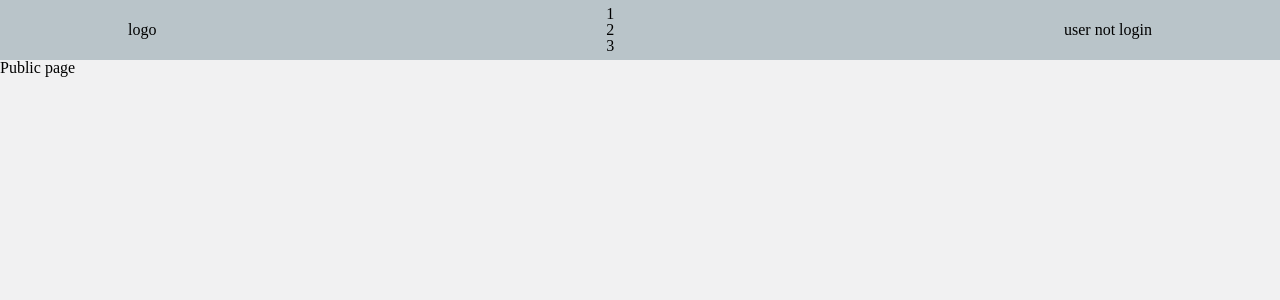
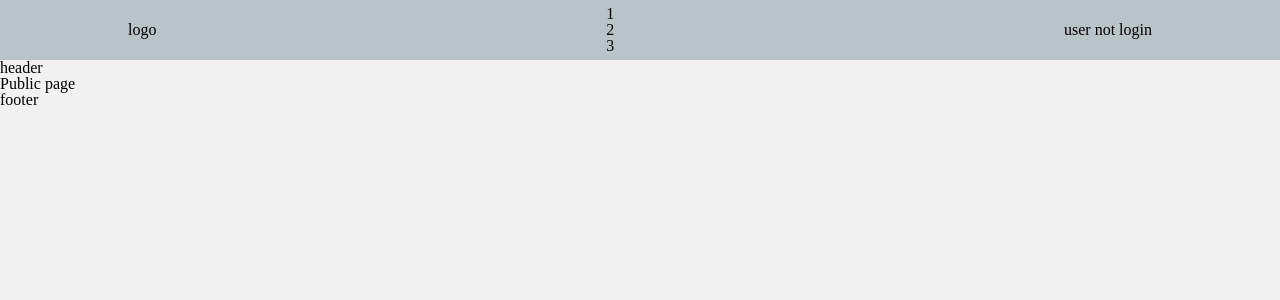
Before and after one commit to grage03/prello, a React (Create React App) app: page / in a window 1280 px wide. Shown: the top 300 px of the page. Built offline with nearby package versions, Linux system fonts and the light colour scheme.

Commit message:
add(public): add some code

```diff
--- a/src/public/index.tsx
+++ b/src/public/index.tsx
@@ -3,7 +3,9 @@ import React from 'react'
 const PublicPage = () => {
   return (
     <div>
+      <header>header</header>
       <aside>Public page</aside>
+      <footer>footer</footer>
     </div>
   )
 }
--- /dev/null
+++ b/src/public/styles/style.sass
@@ -0,0 +1,2 @@
+.public
+  display: flex
```
